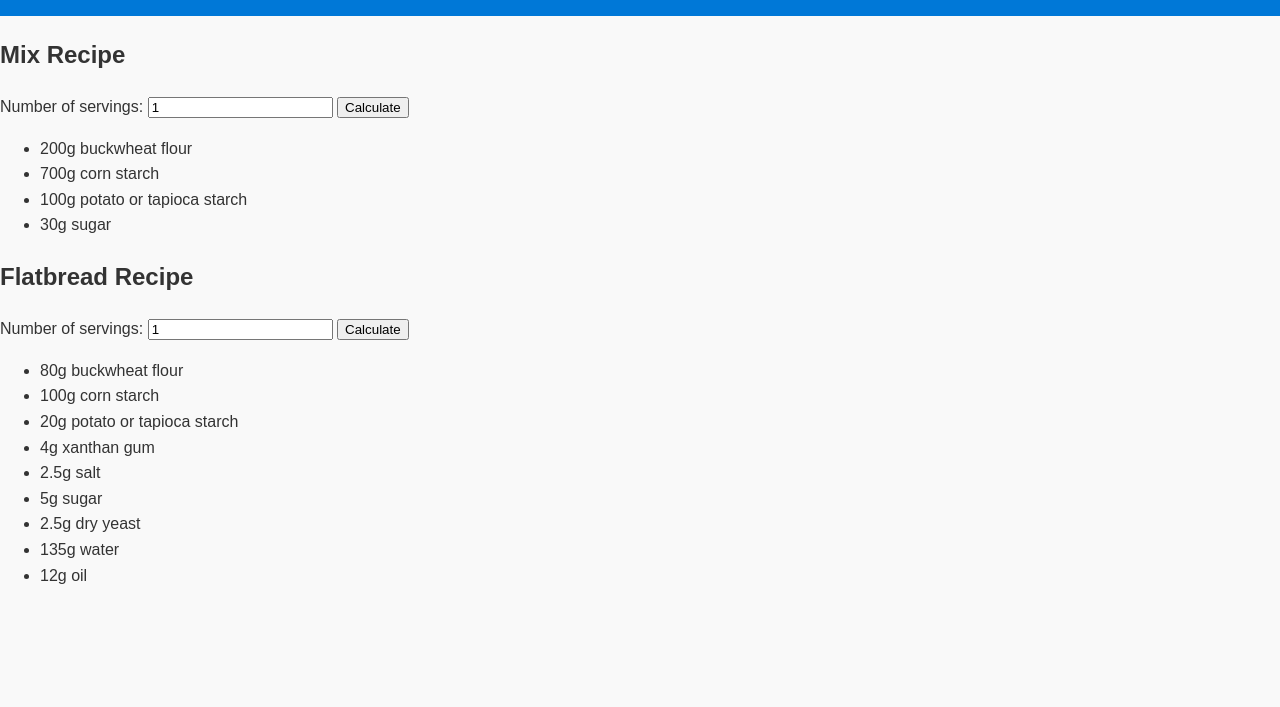
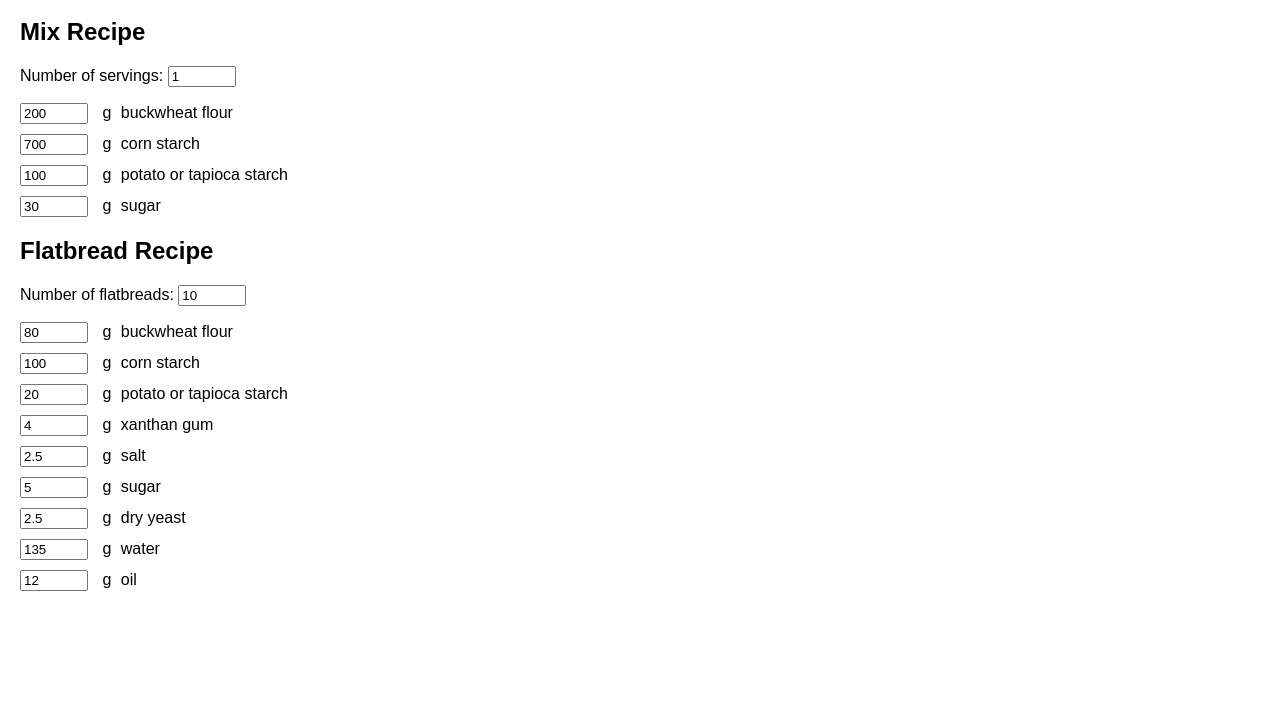
Before and after one commit to lyon86/Recepies, a plain HTML site: page index.html in a window 1280 px wide. Shown: the part 93-800 px from the top of the page. Drawn offline with Linux system fonts and the light colour scheme.

Commit message:
fix bug for lang and portions

```diff
--- a/calculator.js
+++ b/calculator.js
@@ -1,5 +1,6 @@
 function calculateProportions() {
-  const servings = document.getElementById('servings').value || 1;
+  const servingsInput = document.getElementById('servings');
+  const servingBaseAmounts = [200, 700, 100, 30]; // Base amounts for 1 serving
 
   const ingredients = [
     document.getElementById('id_ingredient1'),
@@ -8,24 +9,38 @@ function calculateProportions() {
     document.getElementById('id_ingredient4'),
   ];
 
-  const totalWeight = ingredients.reduce((sum, ingredient) => {
-    const baseAmount = parseFloat(ingredient.getAttribute('data-en').match(/^\d+/));
-    return sum + baseAmount;
-  }, 0);
+  // Adjust all inputs proportionally when any ingredient changes
+  ingredients.forEach((input, index) => {
+    input.oninput = () => {
+      const newAmount = parseFloat(input.value) || 0;
 
-  ingredients.forEach(ingredient => {
-    const baseAmount = parseFloat(ingredient.getAttribute('data-en').match(/^\d+/));
-    const scaledAmount = (baseAmount * servings).toFixed(1);
-    const proportion = ((baseAmount / totalWeight) * 100).toFixed(1);
+      // Calculate new servings based on changed ingredient
+      const newServings = newAmount / servingBaseAmounts[index];
+      servingsInput.value = newServings.toFixed(1);
 
-    ingredient.innerHTML = `${scaledAmount}g ${ingredient.getAttribute('data-name')} <span class="proportion">(${proportion}%)</span>`;
+      // Update all other ingredients proportionally
+      ingredients.forEach((otherInput, otherIndex) => {
+        if (index !== otherIndex) {
+          otherInput.value = (servingBaseAmounts[otherIndex] * newServings).toFixed(1);
+        }
+      });
+    };
   });
 
-  //updateLanguage();
+  // Update ingredients when servings input changes
+  servingsInput.oninput = () => {
+    const newServings = parseFloat(servingsInput.value) || 1;
+
+    ingredients.forEach((input, index) => {
+      input.value = (servingBaseAmounts[index] * newServings).toFixed(1);
+    });
+  };
 }
 
 function calculateFlatBreadProportions() {
-  const servings = document.getElementById('flatbread-servings').value || 1;
+  const flatbreadCountInput = document.getElementById('flatbread-count');
+  const flatbreadBaseAmounts = [80, 100, 20, 4, 2.5, 5, 2.5, 135, 12]; // Base amounts for 10 flatbreads
+  const baseFlatbreads = 10;
 
   const ingredients = [
     document.getElementById('id_ingredient5'),
@@ -39,25 +54,30 @@ function calculateFlatBreadProportions() {
     document.getElementById('id_ingredient13'),
   ];
 
-  const totalWeight = ingredients.reduce((sum, ingredient) => {
-    const baseAmount = parseFloat(ingredient.getAttribute('data-en').match(/^\d+/));
-    return sum + baseAmount;
-  }, 0);
+  // Adjust all inputs proportionally when any ingredient changes
+  ingredients.forEach((input, index) => {
+    input.oninput = () => {
+      const newAmount = parseFloat(input.value) || 0;
 
-  ingredients.forEach(ingredient => {
-    const baseAmount = parseFloat(ingredient.getAttribute('data-en').match(/^\d+/));
-    const scaledAmount = (baseAmount * servings).toFixed(1);
-    const proportion = ((baseAmount / totalWeight) * 100).toFixed(1);
+      // Calculate new flatbread count based on changed ingredient
+      const newFlatbreadCount = (newAmount * baseFlatbreads) / flatbreadBaseAmounts[index];
+      flatbreadCountInput.value = newFlatbreadCount.toFixed(1);
 
-    ingredient.innerHTML = `${scaledAmount}g ${ingredient.getAttribute('data-name')} <span class="proportion">(${proportion}%)</span>`;
+      // Update all other ingredients proportionally
+      ingredients.forEach((otherInput, otherIndex) => {
+        if (index !== otherIndex) {
+          otherInput.value = ((flatbreadBaseAmounts[otherIndex] / baseFlatbreads) * newFlatbreadCount).toFixed(1);
+        }
+      });
+    };
   });
 
-  //updateLanguage();
+  // Update ingredients when flatbread count changes
+  flatbreadCountInput.oninput = () => {
+    const newFlatbreadCount = parseFloat(flatbreadCountInput.value) || 1;
+
+    ingredients.forEach((input, index) => {
+      input.value = ((flatbreadBaseAmounts[index] / baseFlatbreads) * newFlatbreadCount).toFixed(1);
+    });
+  };
 }
-
-function updateLanguage() {
-  const currentLanguage = localStorage.getItem('selectedLanguage') || 'en';
-  document.querySelectorAll('[data-en][data-es]').forEach((el) => {
-    el.innerText = el.getAttribute(`data-${currentLanguage}`);
-  });
-}
--- a/index.html
+++ b/index.html
@@ -11,69 +11,80 @@
     <h1 data-en="Recipe Calculator" data-es="Calculadora de Recetas">Recipe Calculator</h1>
     <label for="language-select" data-en="Language:" data-es="Idioma:">Language:</label>
     <select id="language-select" onchange="changeLanguage()">
-      <option value="en">English</option>
+      <option value="en" selected>English</option>
       <option value="es">Español</option>
     </select>
   </header>
-
 <section>
   <h2 data-en="Mix Recipe" data-es="Receta de Mezcla">Mix Recipe</h2>
   <label for="servings" data-en="Number of servings:" data-es="Número de porciones:">Number of servings:</label>
-    <input type="number" id="servings" min="1" value="1">
-    <button onclick="calculateProportions()" data-en="Calculate" data-es="Calcular">Calculate</button>
+  <input type="number" id="servings" min="1" value="1" oninput="calculateProportions()">
 
   <ul>
-      <li id="id_ingredient1" data-name="buckwheat flour" data-en="200g buckwheat flour" data-es="200g harina de trigo sarraceno">
-        200g buckwheat flour <span class="proportion"></span>
+    <li>
+      <input type="number" id="id_ingredient1" value="200" min="0" step="0.1"> g
+      <span data-en="buckwheat flour" data-es="harina de trigo sarraceno">buckwheat flour</span>
     </li>
-      <li id="id_ingredient2" data-name="corn starch" data-en="700g corn starch" data-es="700g almidón de maíz">
-        700g corn starch <span class="proportion"></span>
+    <li>
+      <input type="number" id="id_ingredient2" value="700" min="0" step="0.1"> g
+      <span data-en="corn starch" data-es="almidón de maíz">corn starch</span>
     </li>
-      <li id="id_ingredient3" data-name="potato/tapioca starch" data-en="100g potato or tapioca starch" data-es="100g almidón de patata o tapioca">
-        100g potato or tapioca starch <span class="proportion"></span>
+    <li>
+      <input type="number" id="id_ingredient3" value="100" min="0" step="0.1"> g
+      <span data-en="potato or tapioca starch" data-es="almidón de patata o tapioca">potato or tapioca starch</span>
     </li>
-      <li id="id_ingredient4" data-name="sugar" data-en="30g sugar" data-es="30g azúcar">
-        30g sugar <span class="proportion"></span>
+    <li>
+      <input type="number" id="id_ingredient4" value="30" min="0" step="0.1"> g
+      <span data-en="sugar" data-es="azúcar">sugar</span>
     </li>
   </ul>
 </section>
 
 <section>
   <h2 data-en="Flatbread Recipe" data-es="Receta de Pan Plano">Flatbread Recipe</h2>
-    <label for="flatbread-servings" data-en="Number of servings:" data-es="Número de porciones:">Number of servings:</label>
-    <input type="number" id="flatbread-servings" min="1" value="1">
-    <button onclick="calculateFlatBreadProportions()" data-en="Calculate" data-es="Calcular">Calculate</button>
+  <label for="flatbread-count" data-en="Number of flatbreads:" data-es="Número de panes:">Number of flatbreads:</label>
+  <input type="number" id="flatbread-count" min="1" value="10" oninput="calculateFlatBreadProportions()">
 
   <ul>
-      <li id="id_ingredient5" data-name="buckwheat flour" data-en="80g buckwheat flour" data-es="80g harina de trigo sarraceno">
-        80g buckwheat flour <span class="proportion"></span>
+    <li>
+      <input type="number" id="id_ingredient5" value="80" min="0" step="0.1"> g
+      <span data-en="buckwheat flour" data-es="harina de trigo sarraceno">buckwheat flour</span>
     </li>
-      <li id="id_ingredient6" data-name="corn starch" data-en="100g corn starch" data-es="100g almidón de maíz">
-        100g corn starch <span class="proportion"></span>
+    <li>
+      <input type="number" id="id_ingredient6" value="100" min="0" step="0.1"> g
+      <span data-en="corn starch" data-es="almidón de maíz">corn starch</span>
     </li>
-      <li id="id_ingredient7" data-name="potato/tapioca starch" data-en="20g potato or tapioca starch" data-es="20g almidón de patata o tapioca">
-        20g potato or tapioca starch <span class="proportion"></span>
+    <li>
+      <input type="number" id="id_ingredient7" value="20" min="0" step="0.1"> g
+      <span data-en="potato or tapioca starch" data-es="almidón de patata o tapioca">potato or tapioca starch</span>
     </li>
-      <li id="id_ingredient8" data-name="xanthan gum" data-en="4g xanthan gum" data-es="4g goma xantana">
-        4g xanthan gum <span class="proportion"></span>
+    <li>
+      <input type="number" id="id_ingredient8" value="4" min="0" step="0.1"> g
+      <span data-en="xanthan gum" data-es="goma xantana">xanthan gum</span>
     </li>
-      <li id="id_ingredient9" data-name="salt" data-en="2.5g salt" data-es="2.5g sal">
-        2.5g salt <span class="proportion"></span>
+    <li>
+      <input type="number" id="id_ingredient9" value="2.5" min="0" step="0.1"> g
+      <span data-en="salt" data-es="sal">salt</span>
     </li>
-      <li id="id_ingredient10" data-name="sugar" data-en="5g sugar" data-es="5g azúcar">
-        5g sugar <span class="proportion"></span>
+    <li>
+      <input type="number" id="id_ingredient10" value="5" min="0" step="0.1"> g
+      <span data-en="sugar" data-es="azúcar">sugar</span>
     </li>
-      <li id="id_ingredient11" data-name="dry yeast" data-en="2.5g dry yeast" data-es="2.5g levadura seca">
-        2.5g dry yeast <span class="proportion"></span>
+    <li>
+      <input type="number" id="id_ingredient11" value="2.5" min="0" step="0.1"> g
+      <span data-en="dry yeast" data-es="levadura seca">dry yeast</span>
     </li>
-      <li id="id_ingredient12" data-name="water" data-en="135g water" data-es="135g agua">
-        135g water <span class="proportion"></span>
+    <li>
+      <input type="number" id="id_ingredient12" value="135" min="0" step="0.1"> g
+      <span data-en="water" data-es="agua">water</span>
     </li>
-      <li id="id_ingredient13" data-name="oil" data-en="12g oil" data-es="12g aceite">
-        12g oil <span class="proportion"></span>
+    <li>
+      <input type="number" id="id_ingredient13" value="12" min="0" step="0.1"> g
+      <span data-en="oil" data-es="aceite">oil</span>
     </li>
   </ul>
 </section>
+
 
   <script src="language-switcher.js"></script>
   <script src="calculator.js"></script>
--- a/language-switcher.js
+++ b/language-switcher.js
@@ -1,9 +1,8 @@
 function changeLanguage() {
   const selectedLanguage = document.getElementById('language-select').value;
-
   localStorage.setItem('selectedLanguage', selectedLanguage);
 
-  document.querySelectorAll('[data-en][data-es]').forEach((el) => {
+  document.querySelectorAll('[data-en][data-es]').forEach(el => {
     el.innerText = el.getAttribute(`data-${selectedLanguage}`);
   });
 }
@@ -12,7 +11,7 @@ function loadLanguage() {
   const savedLanguage = localStorage.getItem('selectedLanguage') || 'en';
   document.getElementById('language-select').value = savedLanguage;
 
-  document.querySelectorAll('[data-en][data-es]').forEach((el) => {
+  document.querySelectorAll('[data-en][data-es]').forEach(el => {
     el.innerText = el.getAttribute(`data-${savedLanguage}`);
   });
 }
--- a/styles.css
+++ b/styles.css
@@ -1,46 +1,33 @@
 /* General Reset */
 body {
-  margin: 0;
   font-family: Arial, sans-serif;
-  line-height: 1.6;
-  background-color: #f9f9f9;
-  color: #333;
+  margin: 20px;
 }
 
-/* Header Styles */
 header {
-  background: #0078d7;
-  color: #fff;
-  padding: 1rem 0;
-  text-align: center;
-  position: relative;
+  display: flex;
+  justify-content: space-between;
+  align-items: center;
 }
 
 header h1 {
-  margin: 0;
-  font-size: 2rem;
+  font-size: 1.8em;
 }
 
-.language-switcher {
-  position: absolute;
-  top: 10px;
-  right: 20px;
+input[type="number"] {
+  margin-right: 10px;
+  width: 60px;
 }
 
-.language-switcher select {
-  padding: 5px;
-  border-radius: 4px;
-  border: 1px solid #ccc;
+ul {
+  list-style: none;
+  padding: 0;
 }
 
-/* Main Section Styling */
-main {
-  margin: 20px auto;
-  padding: 0 20px;
-  max-width: 800px;
-  background: #fff;
-  border-radius: 8px;
-  box-shadow: 0 0 10px rgba(0, 0, 0, 0.1);
+li {
+  margin-bottom: 10px;
 }
 
-/* Other existing styles remain unchanged... */
+span {
+  margin-left: 5px;
+}
```
Also changed, not shown: 1 other file. Lines whose indentation alone changed are shown as unchanged.
